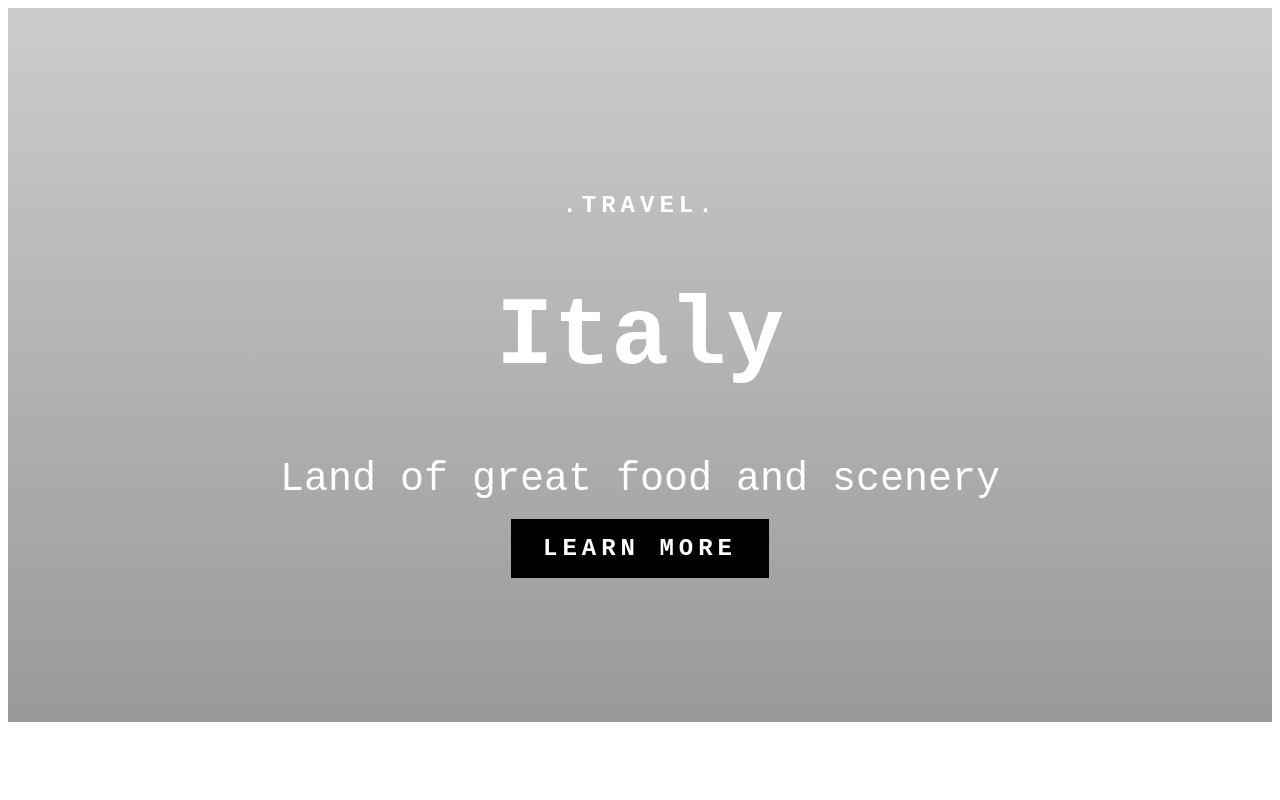
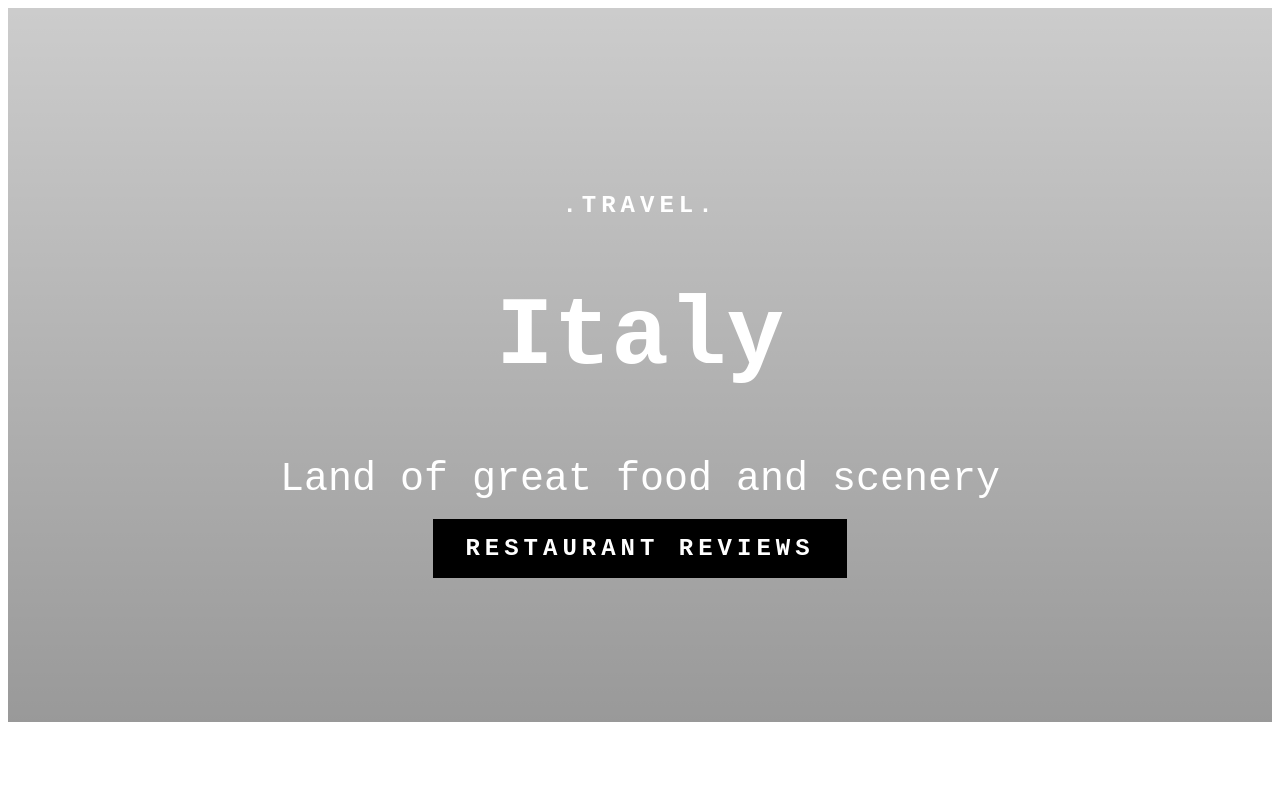
Before and after one commit to emmagsal/travel-page, a plain HTML site: page index.html in a window 1280 px wide. Shown: the top 800 px of the page. Drawn offline with Linux system fonts and the light colour scheme.

Commit message:
Added anchor link

```diff
--- a/index.html
+++ b/index.html
@@ -13,7 +13,7 @@
             <h3>.TRAVEL.</h3>
             <h1>Italy</h1>
             <h2>Land of great food and scenery</h2>
-            <a href="#more">Learn more</a>
+            <a href="#reviews">Restaurant Reviews</a>
         </header>
         <main>
             <section class="grid grid-2-col">
@@ -66,6 +66,7 @@
                 </div>
             </section>
             <section>
+                <div id="reviews"></div>
                 <h3 class="text-center">Videos Diaries</h3>
                 <h2 class="text-center">Restaurant Reviews</h2>
                 <div class="grid grid-3-col-youtube">
```
